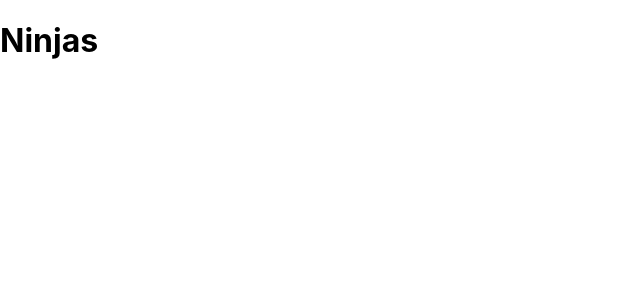
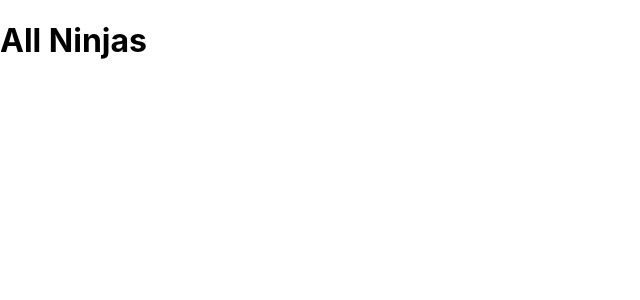
Before and after one commit to Te-Stack/Next-App, a Next.js app: page /ninjas in a window 1280 px wide. Shown: the top 300 px of the page, without its empty margins (0-640 px from the left). Built offline with nearby package versions, Linux system fonts and the light colour scheme.

Commit message:
Working on the routes

```diff
--- a/pages/ninjas/index.js
+++ b/pages/ninjas/index.js
@@ -1,6 +1,6 @@
 const Ninjas = () => {
     return (
-        <h1>Ninjas</h1>
+        <h1>All Ninjas</h1>
      );
 }
 
```
